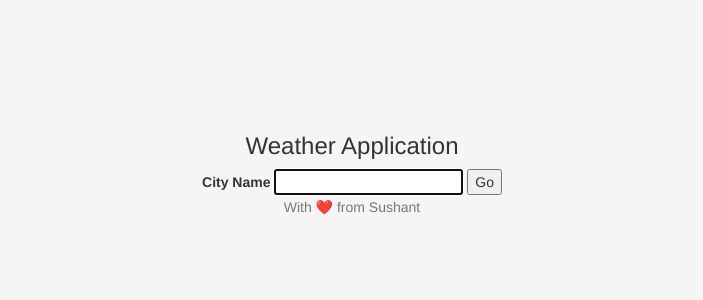
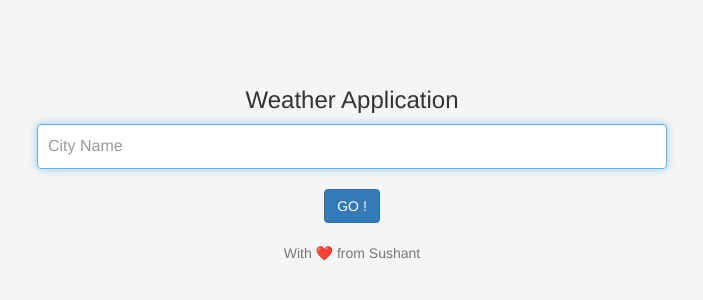
Before and after one commit to sushantdubey007/WeatherProject-Global, a website: page index.html in a window 1280 px wide. Shown: the part 230-530 px from the top of the page, without its empty margins (288-991 px from the left). Drawn offline with nearby package versions, Linux system fonts and the light colour scheme.

Commit message:
2nd version

```diff
--- a/index.html
+++ b/index.html
@@ -14,9 +14,10 @@
   <body class="text-center">
     <form class="form-signin" action="/" method="post">
       <h1 class="h3 mb-3 font-weight-normal">Weather Application</h1>
-      <label for="cityInput">City Name</label>
-      <input id="cityInput" type="text" name="cityName" required autofocus>
-      <button type="submit">Go</button>
+      <input id="cityInput" type="text" class="form-control" name="cityName" placeholder="City Name" required autofocus>
+      <br>
+      <button class="btn btn-md btn-primary " type="submit">GO !</button>
+      <br><br>
       <p class="mt-5 mb-3 text-muted">With ❤️ from Sushant</p>
     </form>
   </body>
--- a/public/css/styles.css
+++ b/public/css/styles.css
@@ -20,7 +20,7 @@ body {
 
 .form-signin {
   width: 100%;
-  max-width: 330px;
+  max-width: 660px;
   padding: 15px;
   margin: 0 auto;
 }
```
